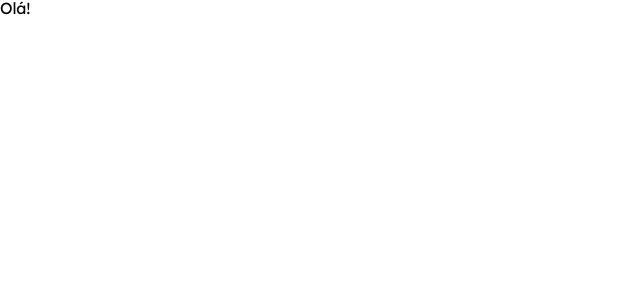
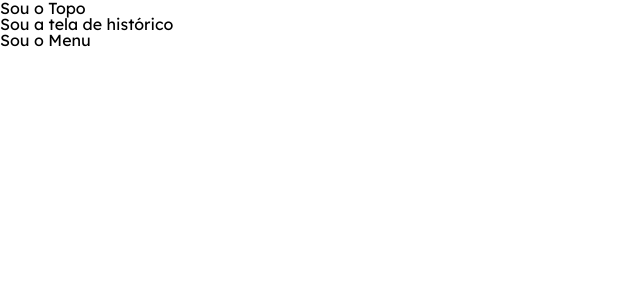
Before and after one commit to grakzanchetta/projeto10-trackit, a JavaScript app: page /historico in a window 1280 px wide. Shown: the top 300 px of the page, without its empty margins (0-640 px from the left). Built offline with nearby package versions, Linux system fonts and the light colour scheme.

Commit message:
Esqueleto da Aplicação montado com as Rotas

```diff
--- a/src/components/App.js
+++ b/src/components/App.js
@@ -1,5 +1,27 @@
+import { BrowserRouter, Routes, Route } from "react-router-dom"
+
+import Login from "./Login";
+import Cadastro from "./Cadastro";
+import Habitos from "./Habitos";
+import Hoje from "./Hoje";
+import Historico from "./Historico";
+
 export default function App(){
     return (
-        <h1>Olá!</h1>
+    <>
+        <BrowserRouter>
+            <Routes>
+                <Route path="/" element={<Login />} />
+                <Route path="/cadastro" element={<Cadastro />} />
+                <Route path="/habitos" element={<Habitos />} />
+                <Route path="/hoje" element={<Hoje />} />
+                <Route path="/historico" element={<Historico />} />
+            </Routes>
+
+        </BrowserRouter>
+
+
+
+    </>
     )
 }
--- /dev/null
+++ b/src/components/Cadastro.js
@@ -0,0 +1,5 @@
+export default function Cadastro(){
+    return (
+     <h1>Sou a tela de Cadastro</h1>
+    )
+}
--- /dev/null
+++ b/src/components/Habitos.js
@@ -0,0 +1,12 @@
+import Topo from "./Topo";
+import Menu from "./Menu";
+
+export default function Habitos(){
+    return (
+    <>
+        <Topo></Topo>
+        <h1>Sou a tela de Habitos</h1>
+        <Menu></Menu>
+    </>
+    )
+}
--- /dev/null
+++ b/src/components/Historico.js
@@ -0,0 +1,12 @@
+import Topo from "./Topo";
+import Menu from "./Menu";
+
+export default function Historico(){
+    return (
+    <>
+        <Topo></Topo>
+        <h1>Sou a tela de histórico</h1>
+        <Menu></Menu>
+    </>
+    )
+}
--- /dev/null
+++ b/src/components/Hoje.js
@@ -0,0 +1,12 @@
+import Topo from "./Topo";
+import Menu from "./Menu";
+
+export default function Habitos(){
+    return (
+    <>
+        <Topo></Topo>
+        <h1>Sou a tela de hoje</h1>
+        <Menu></Menu>
+    </>
+    )
+}
--- /dev/null
+++ b/src/components/Login.js
@@ -0,0 +1,5 @@
+export default function Login(){
+    return (
+     <h1>Sou a tela de Login</h1>
+    )
+}
--- /dev/null
+++ b/src/components/Menu.js
@@ -0,0 +1,5 @@
+export default function Histórico(){
+    return (
+     <h1>Sou o Menu</h1>
+    )
+}
--- /dev/null
+++ b/src/components/Topo.js
@@ -0,0 +1,5 @@
+export default function Topo(){
+    return (
+     <h1>Sou o Topo</h1>
+    )
+}
```
